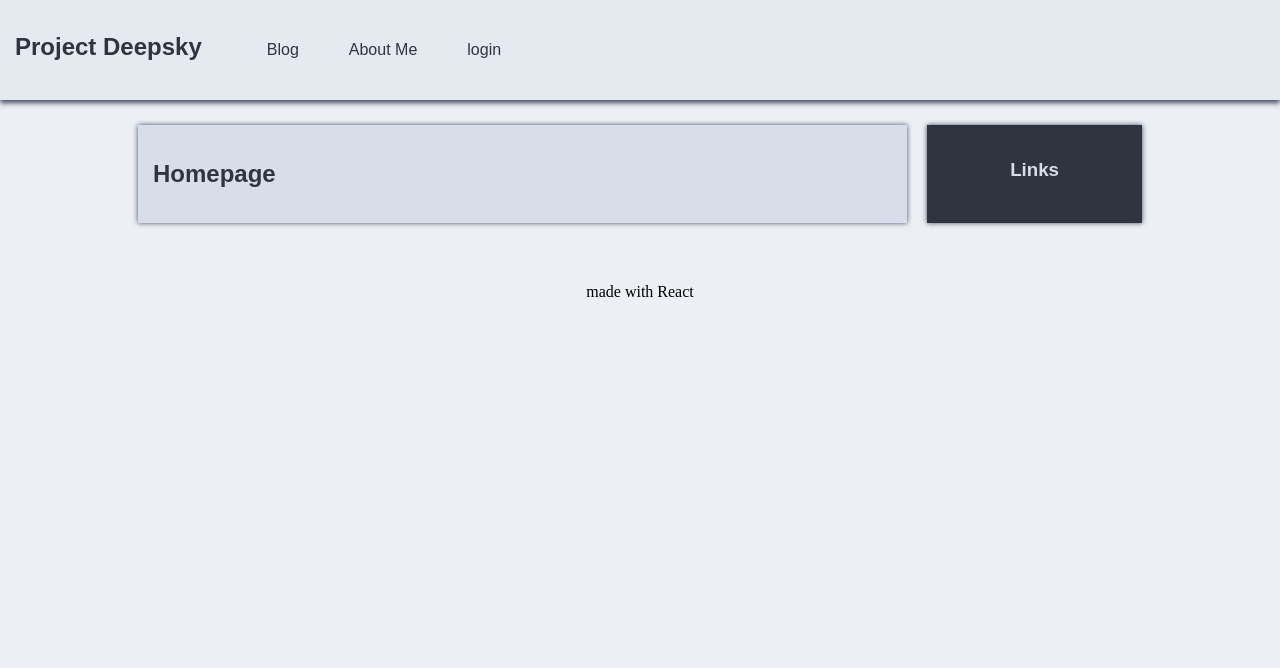
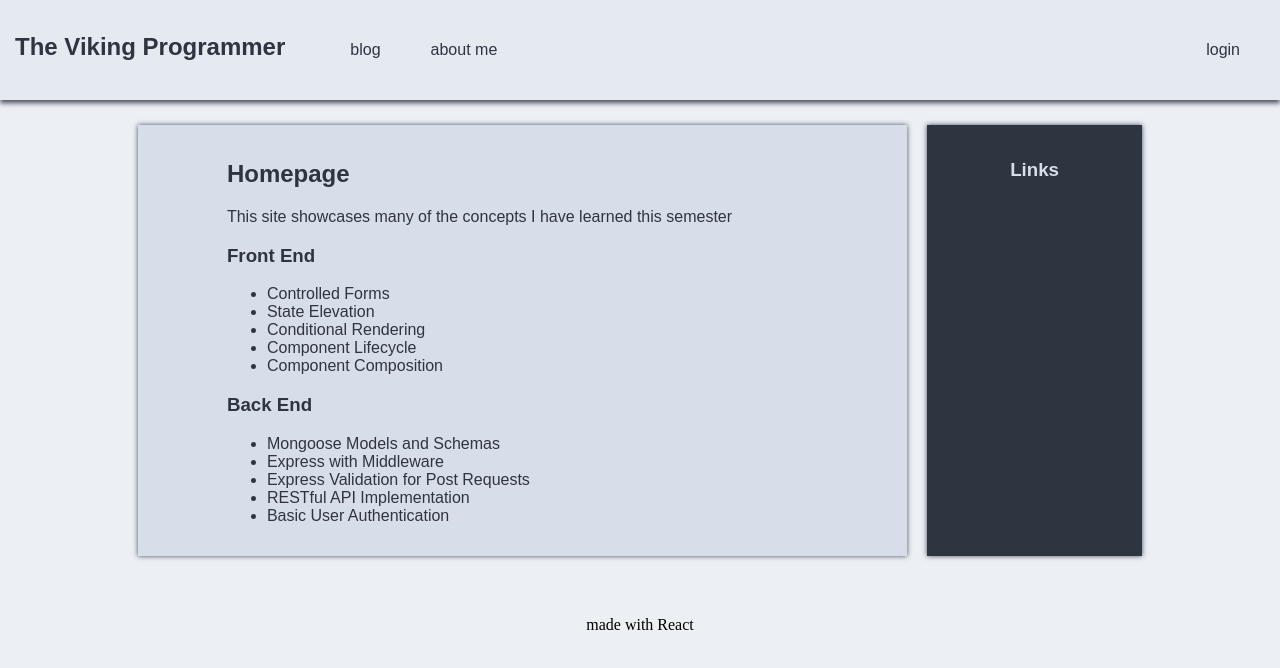
Before and after one commit to gpfenniger/cpsc2600-finalproject, a React app: page / in a window 1280 px wide. Shown: the top 668 px of the page. Built offline with nearby package versions, Linux system fonts and the light colour scheme.

Commit message:
content changes

```diff
--- a/src/comps/body/Content.js
+++ b/src/comps/body/Content.js
@@ -9,7 +9,32 @@
         super(props);
         this.state = {
             title: 'Homepage',
-            content: [{ title: '', content: '' }],
+            content: [
+                {
+                    title: '',
+                    content: `<p>This site showcases many of the concepts I have learned this semester</p>`
+                },
+                {
+                    title: 'Front End',
+                    content: `<ul>
+                        <li>Controlled Forms</li>
+                        <li>State Elevation</li>
+                        <li>Conditional Rendering</li>
+                        <li>Component Lifecycle</li>
+                        <li>Component Composition</li>
+                    </ul>`
+                },
+                {
+                    title: 'Back End',
+                    content: `<ul>
+                        <li>Mongoose Models and Schemas</li>
+                        <li>Express with Middleware</li>
+                        <li>Express Validation for Post Requests</li>
+                        <li>RESTful API Implementation</li>
+                        <li>Basic User Authentication</li>
+                    </ul>`
+                }
+            ],
             single: true,
             loginkey: undefined
         };
@@ -52,7 +77,7 @@
             block = (
                 <ResultView
                     title={this.state.title}
-                    content={this.state.content[0].content}
+                    content={this.state.content}
                     style={styles}
                 />
             );
--- a/src/comps/body/view/Card.js
+++ b/src/comps/body/view/Card.js
@@ -5,8 +5,10 @@
     render() {
         return (
             <div className="container content" style={this.props.style}>
-                <h2>{this.props.title}</h2>
-                {ReactHTMLParser(this.props.children)}
+                <div className="internal">
+                    <h2>{this.props.title}</h2>
+                    {this.props.children}
+                </div>
             </div>
         );
     }
--- a/src/comps/body/view/ResultView.js
+++ b/src/comps/body/view/ResultView.js
@@ -1,11 +1,17 @@
 import React, { Component } from 'react';
+import ReactHTMLParser from 'react-html-parser';
 import Card from './Card';
 
 export default class ResultView extends Component {
     render() {
         return (
             <Card title={this.props.title} style={this.props.style}>
-                {this.props.content}
+                {this.props.content.map((item, index) => (
+                    <div key={index}>
+                        <h3>{item.title}</h3>
+                        {ReactHTMLParser(item.content)}
+                    </div>
+                ))}
             </Card>
         );
     }
--- a/src/comps/topbar/Header.js
+++ b/src/comps/topbar/Header.js
@@ -5,13 +5,14 @@
     constructor(props) {
         super(props);
         this.state = {
+            title: 'The Viking Programmer',
             links: [
                 {
-                    value: 'Blog',
+                    value: 'blog',
                     href: '/api/article'
                 },
                 {
-                    value: 'About Me',
+                    value: 'about me',
                     href: '/aboutme'
                 }
             ]
@@ -21,7 +22,7 @@
     render() {
         return (
             <header>
-                <h2>Project Deepsky</h2>
+                <h2>{this.state.title}</h2>
                 <ul>
                     {this.state.links.map(link => {
                         return (
@@ -32,12 +33,14 @@
                             />
                         );
                     })}
-                    <li>
-                        <a onClick={this.props.handleLogin} href="/">
-                            login
-                        </a>
-                    </li>
                 </ul>
+                <a
+                    onClick={this.props.handleLogin}
+                    href="/"
+                    style={{ alignSelf: 'right', marginRight: 40 }}
+                >
+                    login
+                </a>
             </header>
         );
     }
--- a/src/styles/style.css
+++ b/src/styles/style.css
@@ -19,6 +19,7 @@
     list-style-type: none;
     display: flex;
     flex-direction: row;
+    flex: 2;
 }
 
 header li {
@@ -84,3 +85,8 @@
     width: 250px;
     border-radius: 5px;
 }
+
+.internal {
+    width: 80%;
+    margin: auto;
+}
```
Also changed, not shown: database/models/faction.js (deleted, +0 -17 lines), public/bundle.js, 1 other file (tests, documents, lock files or other folders).
